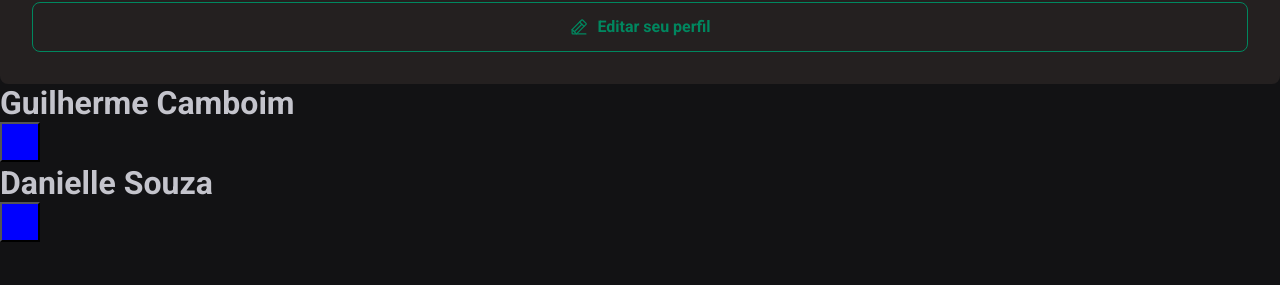
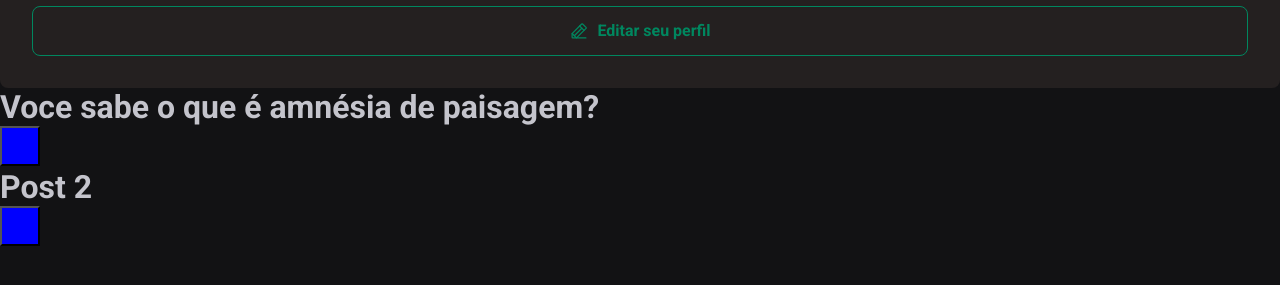
Before and after one commit to guilhermecamboim/ler-abre-caminhos-TS, a React (Vite) app: page / in a window 1280 px wide. Shown: the part 393-678 px from the top of the page. Built offline with nearby package versions, Linux system fonts and the light colour scheme.

Commit message:
Implementando Navlink no projeto.

```diff
--- a/src/components/Header/Header.tsx
+++ b/src/components/Header/Header.tsx
@@ -1,11 +1,14 @@
 import styles from './styles.module.css';
 import logoImg from '../../../assets/logo.png';
+import { NavLink } from 'react-router-dom';
 
 export function Header(){
   return (
     <header className={styles.header}>
-      <img src={logoImg} alt="Logotipo do Ler Abre Caminhos"/>
-      <h1>@LerAbreCaminhos</h1>
+      <NavLink to="/" title="Home">
+        <img src={logoImg} alt="Logotipo do Ler Abre Caminhos"/>
+      </NavLink>
+        <h1>@LerAbreCaminhos</h1>
       <div className="containerSelection">
         <a>Sobre</a>
         <a>Estou lendo</a>
--- a/src/pages/Home/Home.tsx
+++ b/src/pages/Home/Home.tsx
@@ -1,5 +1,5 @@
 import { useEffect } from 'react';
-import { useNavigate } from 'react-router-dom';
+import { NavLink, useNavigate } from 'react-router-dom';
 import { Sidebar } from '../../components/Sidebar/Sidebar';
 
 const posts = [
@@ -10,6 +10,7 @@ const posts = [
       name: 'Guilherme Camboim',
       role: 'Autor',
     },
+    title: 'Voce sabe o que é amnésia de paisagem?',
     content: [
       {type: 'paragraph', content:'Em outras palavras, os danos não ocorreram do dia para noite, mas sim durante décadas. Essas pequenas mudanças na paisagem, que eram rotineiras, tornaram-se quase imperceptíveis ao olhar mais apurado (amnésia de paisagem) até que o Colapso - eternizado por Jared Diamond neste livro - estivesse formado.'},
       {type: 'paragraph', content:'A moral da história? Segundo Rutger Bregman "A moral diz respeito a nós mesmos. Se pusermos a Ilha de Páscoa e o planeta Terra lado a lado, veremos alguns paralelos inquietantes. Vamos considerar: a Ilha de Páscoa é uma manchinha no vasto oceano; a Terra é uma manchinha na imensidão do cosmos. Os ilhéus não tinham barcos para fugir; nós não temos foguetes para nos levar daqui. A Ilha de Páscoa foi desmatada e superpovoada; nosso planeta está ficando poluído e superaquecido".'},
@@ -25,6 +26,7 @@ const posts = [
       name: 'Danielle Souza',
       role: 'Autor',
     },
+    title: 'Post 2',
     content: [
       {type: 'image', content:'https://images.unsplash.com/photo-1665425252293-af1d4696829f?ixlib=rb-1.2.1&ixid=MnwxMjA3fDB8MHxlZGl0b3JpYWwtZmVlZHwyfHx8ZW58MHx8fHw%3D&auto=format&fit=crop&w=500&q=60'},
       {type: 'image', content:'https://images.unsplash.com/photo-1665474242672-4572ac74ef6f?ixlib=rb-1.2.1&ixid=MnwxMjA3fDB8MHxlZGl0b3JpYWwtZmVlZHw1fHx8ZW58MHx8fHw%3D&auto=format&fit=crop&w=500&q=60'},
@@ -38,7 +40,7 @@ const posts = [
   },
 ];
 
-/* const navigate = useNavigate(); */
+
 
 export function Home() {
   return (
@@ -46,9 +48,11 @@ export function Home() {
       <Sidebar/>
       {posts.map(item => (
         <>
-        <h1>{item.author.name}</h1>
+        <h1>{item.title}</h1>
         <img />
-        <button style={{width: 40, height: 40, background:"blue"}} /* onClick={() => navigate(`/post/${item.id}`)} *//>
+        <NavLink to={`/post/${item.id}`} title="Post">
+          <button style={{width: 40, height: 40, background:"blue"}}/>
+        </NavLink>
         </>
       ))}
     </>
```
